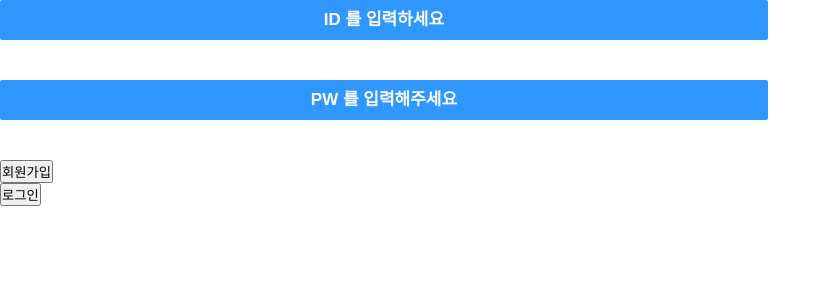
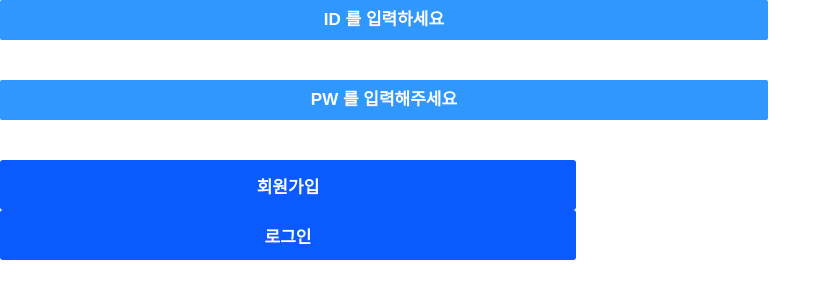
Before and after one commit to yejin32/react-query-project, a React (Create React App) app: page / in a window 1280 px wide. Shown: the top 300 px of the page, without its empty margins (0-831 px from the left). Built offline with nearby package versions, Linux system fonts and the light colour scheme; the HTML template or start-up script is replaced by a standard one.

Commit message:
Design: Button css 구현

```diff
--- a/src/components/Button.tsx
+++ b/src/components/Button.tsx
@@ -1,7 +1,23 @@
 import React from 'react';
 import styled from 'styled-components';
 
-const SButtonContainer = styled.div``
+const SButtonContainer = styled.div`
+    width: 50%;
+
+    button {
+        text-align: center;
+        width: 90%;
+        height: 50px;
+        font-weight: 800;
+        font-size: 17px;
+        color: rgb(255, 255, 255);
+        background-color: rgb(10, 90, 254);
+        border: none;
+        border-radius: 3px;
+        outline: none;
+        cursor: pointer;
+    }
+`
 
 interface ButtonProps {
     id: string
```
